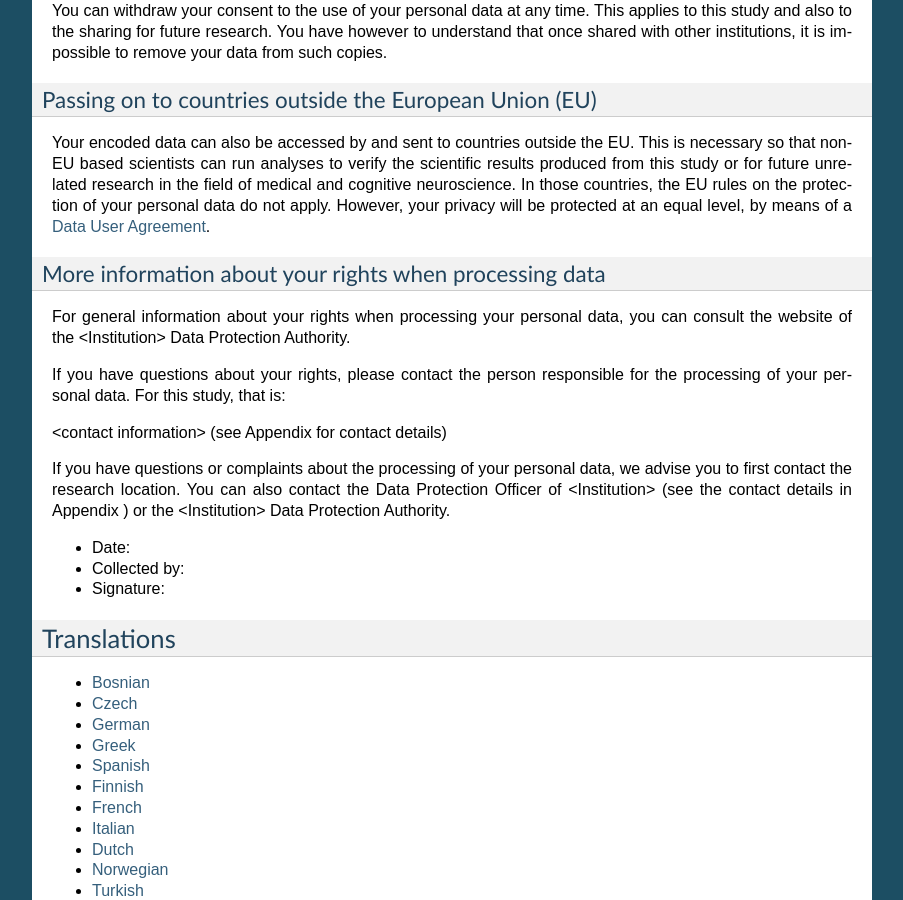
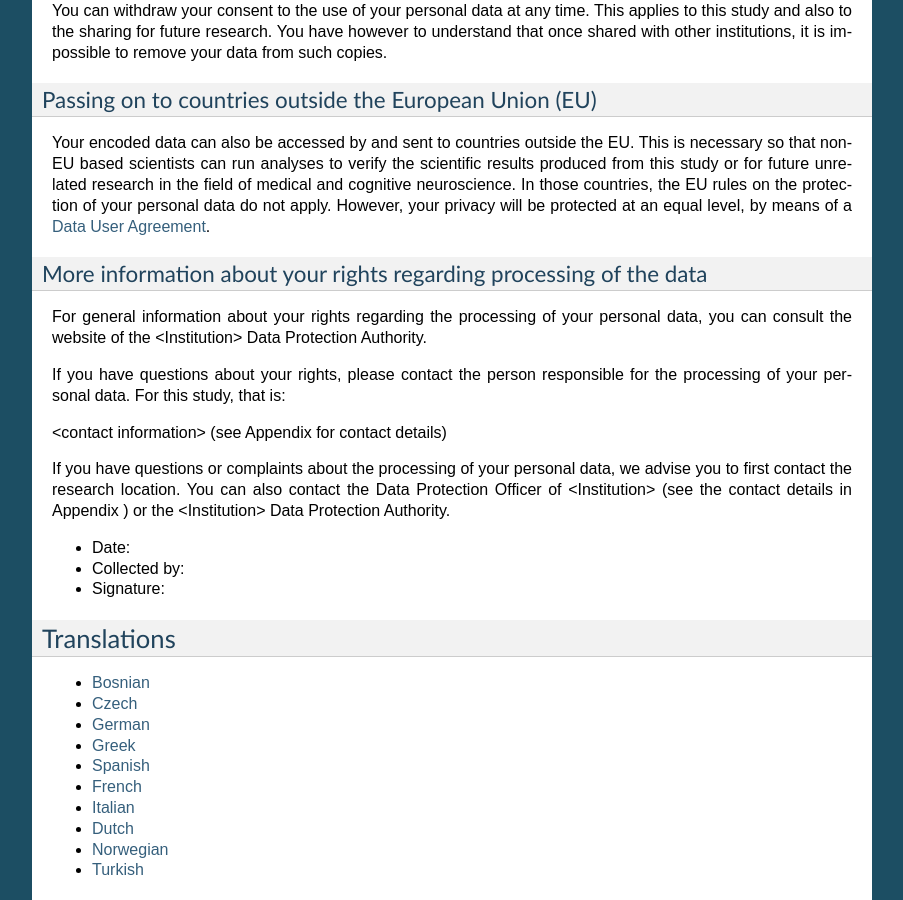
Before and after one commit to con/open-brain-consent, a Sphinx documentation site: the page built from docs/source/gdpr/ultimate_gdpr.rst, in a window 1280 px wide and 900 px high, scrolled down 1295 px. Shown: the whole window, without its empty margins (198-1101 px from the left). Built offline with Sphinx 7.4.7, drawn with Linux system fonts in a browser that asks for light colours; some of the changed text lies outside the part shown.

Commit message:
Fixed #51

```diff
--- a/docs/source/gdpr/ultimate_gdpr.rst
+++ b/docs/source/gdpr/ultimate_gdpr.rst
@@ -43,9 +43,9 @@
 ~~~~~~~~~~~~~~~~~~~~~~~~~~~~~~~~~~~~~~~~~~~~~~~~~~~~~~~
 Your encoded data can also be accessed by and sent to countries outside the EU. This is necessary so that non-EU based scientists can run analyses to verify the scientific results produced from this study or for future unrelated research in the field of medical and cognitive neuroscience. In those countries, the EU rules on the protection of your personal data do not apply. However, your privacy will be protected at an equal level, by means of a :ref:`chap_dua`.
 
-More information about your rights when processing data
-~~~~~~~~~~~~~~~~~~~~~~~~~~~~~~~~~~~~~~~~~~~~~~~~~~~~~~~
-For general information about your rights when processing your personal data, you can consult the website of the <Institution> Data Protection Authority.
+More information about your rights regarding processing of the data
+~~~~~~~~~~~~~~~~~~~~~~~~~~~~~~~~~~~~~~~~~~~~~~~~~~~~~~~~~~~~~~~~~~~
+For general information about your rights regarding the processing of your personal data, you can consult the website of the <Institution> Data Protection Authority.
 
 If you have questions about your rights, please contact the person responsible for the processing of your personal data. For this study, that is:
 
```
Also changed, not shown: other parts of docs/source/gdpr/ultimate_gdpr.rst (+1 -2 lines).
